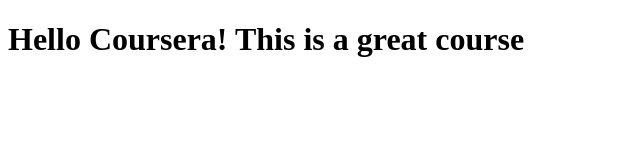
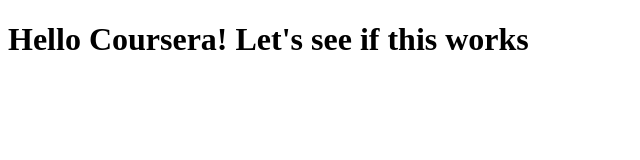
Before and after one commit to FullStackking47/Learning-basic-cs47, a plain HTML site: page site/index.html in a window 1280 px wide. Shown: the whole page, without its empty margins (0-640 px from the left). Drawn offline with Linux system fonts and the light colour scheme.

Commit message:
checking

```diff
--- a/site/index.html
+++ b/site/index.html
@@ -4,6 +4,6 @@
 	<title>Hello Coursera!</title>
 </head>
 <body>
-<h1>Hello Coursera! This is a great course</h1>
+<h1>Hello Coursera! Let's see if this works</h1>
 </body>
 </html>
```
